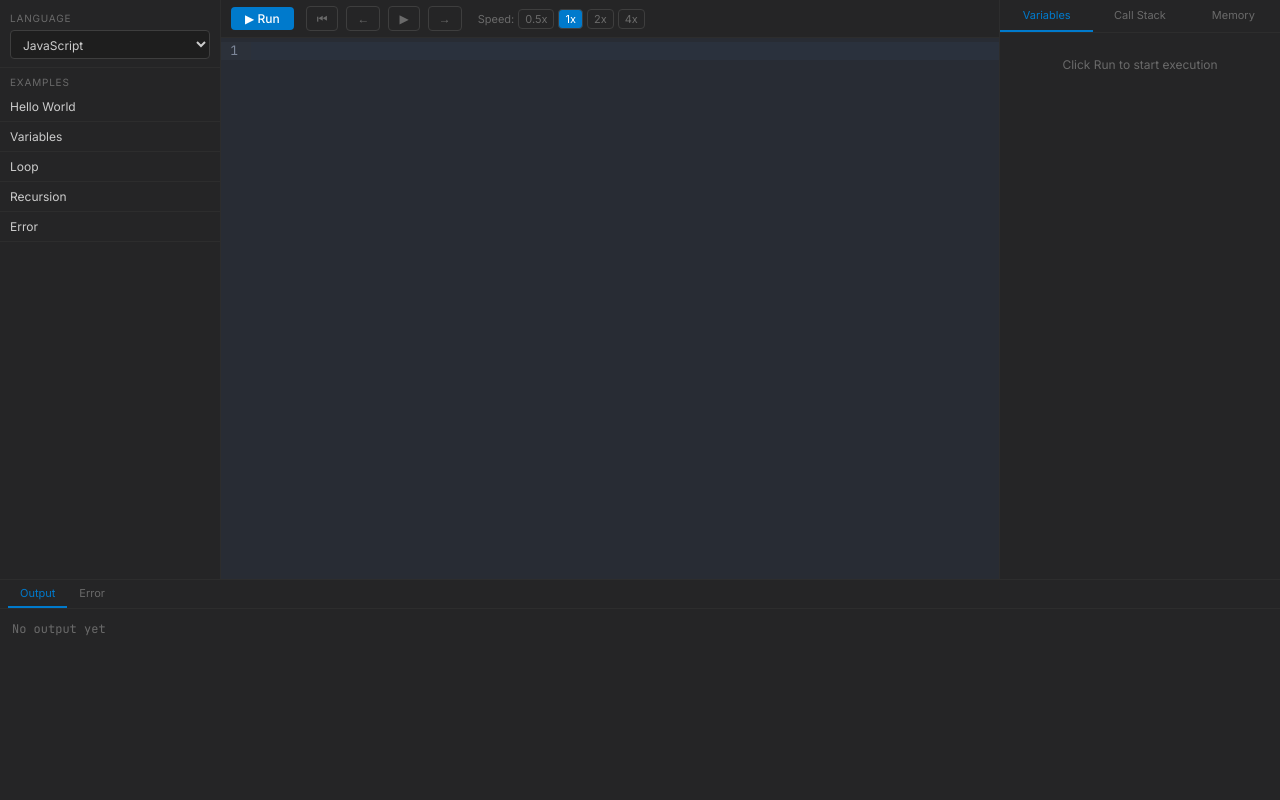
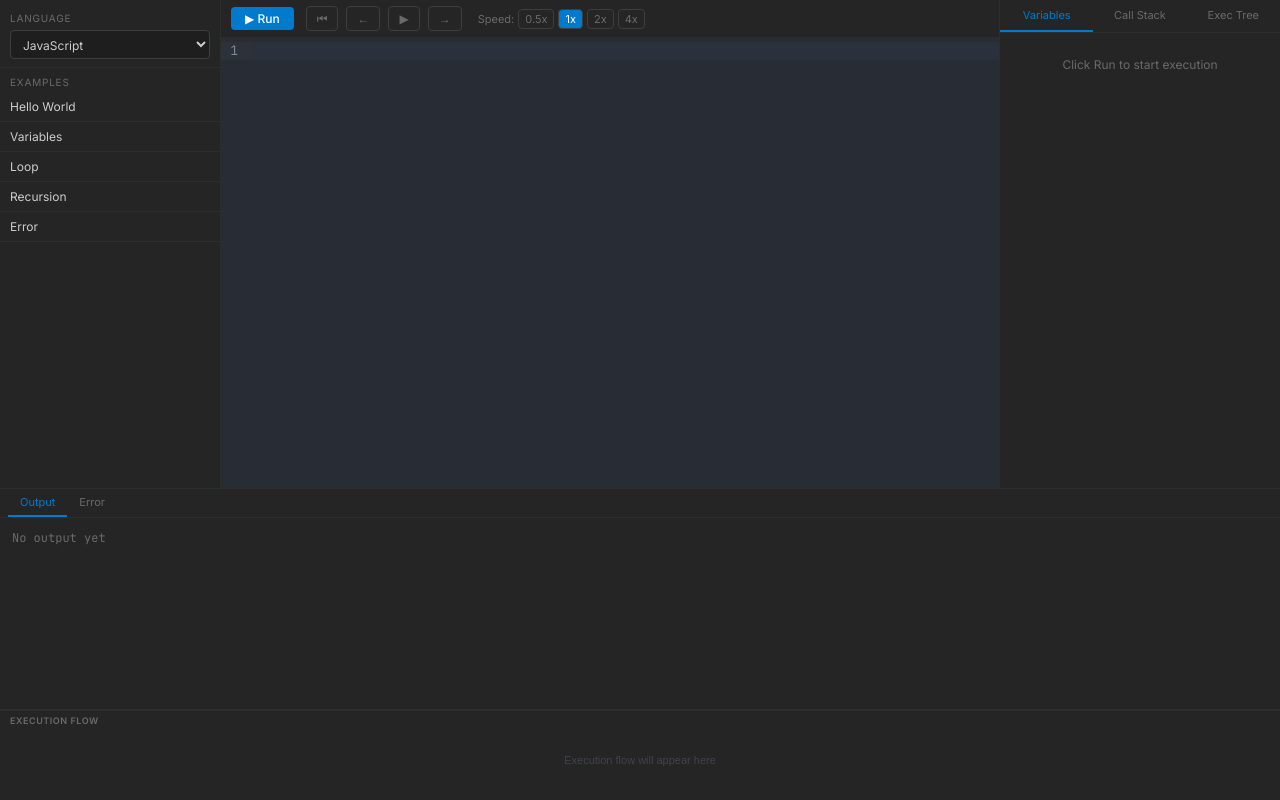
Before and after one commit to Sumit-Sheokand-ai/sin, a React (Vite) app: page / in a window 1280 px wide. Built offline with nearby package versions, Linux system fonts and the light colour scheme.

Commit message:
feat: wire up ExecutionTreePanel and FlowTracePanel in layout

```diff
--- a/src/App.tsx
+++ b/src/App.tsx
@@ -4,14 +4,15 @@ import CodeEditor from './components/CodeEditor'
 import ControlBar from './components/ControlBar'
 import VariablesPanel from './components/VariablesPanel'
 import CallStackPanel from './components/CallStackPanel'
-import MemoryPanel from './components/MemoryPanel'
+import ExecutionTreePanel from './components/ExecutionTreePanel'
+import FlowTracePanel from './components/FlowTracePanel'
 import OutputConsole from './components/OutputConsole'
 import ErrorExplainer from './components/ErrorExplainer'
 import ExecutionTimeline from './components/ExecutionTimeline'
 import TimerBadge from './components/TimerBadge'
 import './index.css'
 
-const TABS_RIGHT = ['Variables', 'Call Stack', 'Memory'] as const
+const TABS_RIGHT = ['Variables', 'Call Stack', 'Exec Tree'] as const
 const TABS_BOTTOM = ['Output', 'Error'] as const
 type RightTab = typeof TABS_RIGHT[number]
 type BottomTab = typeof TABS_BOTTOM[number]
@@ -41,53 +42,85 @@ export default function App() {
   }
 
   return (
-    <div style={{ display:'grid', gridTemplateColumns:'220px 1fr 280px', gridTemplateRows:'1fr 220px', height:'100vh', overflow:'hidden', gap:'1px', background:'var(--border)' }}>
+    <div style={{
+      display: 'grid',
+      gridTemplateColumns: '220px 1fr 280px',
+      gridTemplateRows: '1fr 220px 90px',
+      height: '100vh',
+      overflow: 'hidden',
+      gap: '1px',
+      background: 'var(--border)',
+    }}>
       {/* Sidebar */}
-      <div style={{ background:'var(--bg-panel)', overflow:'auto', gridRow:'1/2' }}>
+      <div style={{ background: 'var(--bg-panel)', overflow: 'auto', gridRow: '1/2' }}>
         <Sidebar />
       </div>
 
       {/* Center: editor + controlbar */}
-      <div style={{ background:'var(--bg)', display:'flex', flexDirection:'column', overflow:'hidden' }}>
+      <div style={{ background: 'var(--bg)', display: 'flex', flexDirection: 'column', overflow: 'hidden' }}>
         <ControlBar />
-        <div style={{ flex:1, overflow:'hidden' }}>
+        <div style={{ flex: 1, overflow: 'hidden' }}>
           <CodeEditor />
         </div>
       </div>
 
       {/* Right panel */}
-      <div style={{ background:'var(--bg-panel)', display:'flex', flexDirection:'column', overflow:'hidden' }}>
-        <div style={{ display:'flex', borderBottom:'1px solid var(--border)' }}>
+      <div style={{ background: 'var(--bg-panel)', display: 'flex', flexDirection: 'column', overflow: 'hidden' }}>
+        <div style={{ display: 'flex', borderBottom: '1px solid var(--border)' }}>
           {TABS_RIGHT.map(t => (
             <button key={t} onClick={() => setRightTab(t)} style={{
-              flex:1, padding:'8px 4px', background:'none', border:'none', color: rightTab===t ? 'var(--blue)' : 'var(--text-dim)',
-              fontFamily:'var(--font-ui)', fontSize:'11px', cursor:'pointer', borderBottom: rightTab===t ? '2px solid var(--blue)' : '2px solid transparent'
+              flex: 1, padding: '8px 4px', background: 'none', border: 'none',
+              color: rightTab === t ? 'var(--blue)' : 'var(--text-dim)',
+              fontFamily: 'var(--font-ui)', fontSize: '11px', cursor: 'pointer',
+              borderBottom: rightTab === t ? '2px solid var(--blue)' : '2px solid transparent',
             }}>{t}</button>
           ))}
         </div>
-        <div style={{ flex:1, overflow:'auto', padding:'8px' }}>
-          {rightTab === 'Variables' && <VariablesPanel />}
+        <div style={{ flex: 1, overflow: 'auto', padding: '8px' }}>
+          {rightTab === 'Variables'  && <VariablesPanel />}
           {rightTab === 'Call Stack' && <CallStackPanel />}
-          {rightTab === 'Memory' && <MemoryPanel />}
+          {rightTab === 'Exec Tree'  && <ExecutionTreePanel />}
         </div>
       </div>
 
       {/* Bottom panel — spans all 3 columns */}
-      <div style={{ gridColumn:'1/4', background:'var(--bg-panel)', display:'flex', flexDirection:'column', overflow:'hidden' }}>
-        <div style={{ display:'flex', alignItems:'center', borderBottom:'1px solid var(--border)', padding:'0 8px' }}>
+      <div style={{ gridColumn: '1/4', background: 'var(--bg-panel)', display: 'flex', flexDirection: 'column', overflow: 'hidden' }}>
+        <div style={{ display: 'flex', alignItems: 'center', borderBottom: '1px solid var(--border)', padding: '0 8px' }}>
           {TABS_BOTTOM.map(t => (
             <button key={t} onClick={() => setBottomTab(t)} style={{
-              padding:'6px 12px', background:'none', border:'none', color: bottomTab===t ? 'var(--blue)' : 'var(--text-dim)',
-              fontFamily:'var(--font-ui)', fontSize:'11px', cursor:'pointer', borderBottom: bottomTab===t ? '2px solid var(--blue)' : '2px solid transparent'
+              padding: '6px 12px', background: 'none', border: 'none',
+              color: bottomTab === t ? 'var(--blue)' : 'var(--text-dim)',
+              fontFamily: 'var(--font-ui)', fontSize: '11px', cursor: 'pointer',
+              borderBottom: bottomTab === t ? '2px solid var(--blue)' : '2px solid transparent',
             }}>{t}</button>
           ))}
-          <div style={{ flex:1 }} />
+          <div style={{ flex: 1 }} />
           <ExecutionTimeline />
           <TimerBadge />
         </div>
-        <div style={{ flex:1, overflow:'auto', padding:'8px' }}>
+        <div style={{ flex: 1, overflow: 'auto', padding: '8px' }}>
           {bottomTab === 'Output' && <OutputConsole />}
-          {bottomTab === 'Error' && <ErrorExplainer />}
+          {bottomTab === 'Error'  && <ErrorExplainer />}
+        </div>
+      </div>
+
+      {/* Flow Trace — full-width bottom row */}
+      <div style={{
+        gridColumn: '1/4',
+        background: 'var(--bg-panel)',
+        borderTop: '1px solid var(--border)',
+        padding: '4px 0',
+        overflow: 'hidden',
+      }}>
+        <div style={{
+          fontSize: '9px', fontFamily: 'var(--font-ui)', fontWeight: 700,
+          textTransform: 'uppercase', letterSpacing: '0.06em',
+          color: 'var(--text-dim)', padding: '0 10px 3px',
+        }}>
+          Execution Flow
+        </div>
+        <div style={{ height: 'calc(100% - 18px)' }}>
+          <FlowTracePanel />
         </div>
       </div>
     </div>
--- a/src/components/MemoryPanel.tsx
+++ /dev/null
@@ -1,75 +0,0 @@
-import { memo } from 'react'
-import { useExecutionStore } from '../store/executionStore'
-
-const MemoryPanel = memo(function MemoryPanel() {
-  const frames = useExecutionStore(s => s.frames)
-  const currentStep = useExecutionStore(s => s.currentStep)
-  const frame = frames[currentStep]
-
-  if (!frame) {
-    return <div style={{ color: 'var(--text-dim)', fontSize: '12px', padding: '16px', textAlign: 'center' }}>Click Run to start execution</div>
-  }
-
-  const heapNodes = frame.heap
-
-  return (
-    <div style={{ fontFamily: 'var(--font-code)', fontSize: '11px' }}>
-      {/* Stack section */}
-      <div style={{ marginBottom: '12px' }}>
-        <div style={{ color: 'var(--text-dim)', fontSize: '10px', textTransform: 'uppercase', letterSpacing: '0.08em', marginBottom: '6px' }}>Stack</div>
-        {frame.callStack.length === 0
-          ? <div style={{ color: 'var(--text-dim)', fontSize: '11px' }}>Empty</div>
-          : [...frame.callStack].reverse().map((f, i) => (
-            <div key={i} style={{
-              padding: '5px 8px', marginBottom: '3px',
-              background: i === 0 ? 'rgba(0,122,204,0.1)' : 'rgba(255,255,255,0.03)',
-              border: `1px solid ${i === 0 ? 'rgba(0,122,204,0.25)' : 'var(--border)'}`,
-              borderRadius: 'var(--radius-sm)',
-            }}>
-              <div style={{ color: 'var(--blue)', marginBottom: '3px' }}>{f.name}()</div>
-              {Object.entries(f.args).map(([k, v]) => (
-                <div key={k} style={{ color: 'var(--text-dim)', paddingLeft: '8px' }}>
-                  <span style={{ color: 'var(--yellow)' }}>{k}</span>: <span style={{ color: 'var(--text)' }}>{String(v)}</span>
-                </div>
-              ))}
-            </div>
-          ))
-        }
-      </div>
-
-      {/* Heap section */}
-      {heapNodes.length > 0 && (
-        <div>
-          <div style={{ color: 'var(--text-dim)', fontSize: '10px', textTransform: 'uppercase', letterSpacing: '0.08em', marginBottom: '6px' }}>Heap</div>
-          {heapNodes.map((node) => (
-            <div key={node.id} style={{
-              padding: '5px 8px', marginBottom: '4px',
-              border: '1px solid var(--border-active)',
-              borderRadius: 'var(--radius-sm)', background: 'rgba(255,255,255,0.02)',
-            }}>
-              <div style={{ display: 'flex', justifyContent: 'space-between' }}>
-                <span style={{ color: 'var(--teal)' }}>{node.id}</span>
-                <span style={{ color: 'var(--text-dim)', fontSize: '10px' }}>{node.type}</span>
-              </div>
-              <div style={{ color: 'var(--text)', marginTop: '2px' }}>{JSON.stringify(node.value)}</div>
-              {node.references.length > 0 && (
-                <div style={{ color: 'var(--purple)', fontSize: '10px', marginTop: '2px' }}>
-                  → {node.references.join(', ')}
-                </div>
-              )}
-            </div>
-          ))}
-        </div>
-      )}
-
-      {heapNodes.length === 0 && frame.callStack.length > 0 && (
-        <div style={{ color: 'var(--text-dim)', fontSize: '11px' }}>
-          <div style={{ fontSize: '10px', textTransform: 'uppercase', letterSpacing: '0.08em', marginBottom: '6px' }}>Heap</div>
-          No heap objects
-        </div>
-      )}
-    </div>
-  )
-})
-
-export default MemoryPanel
```
